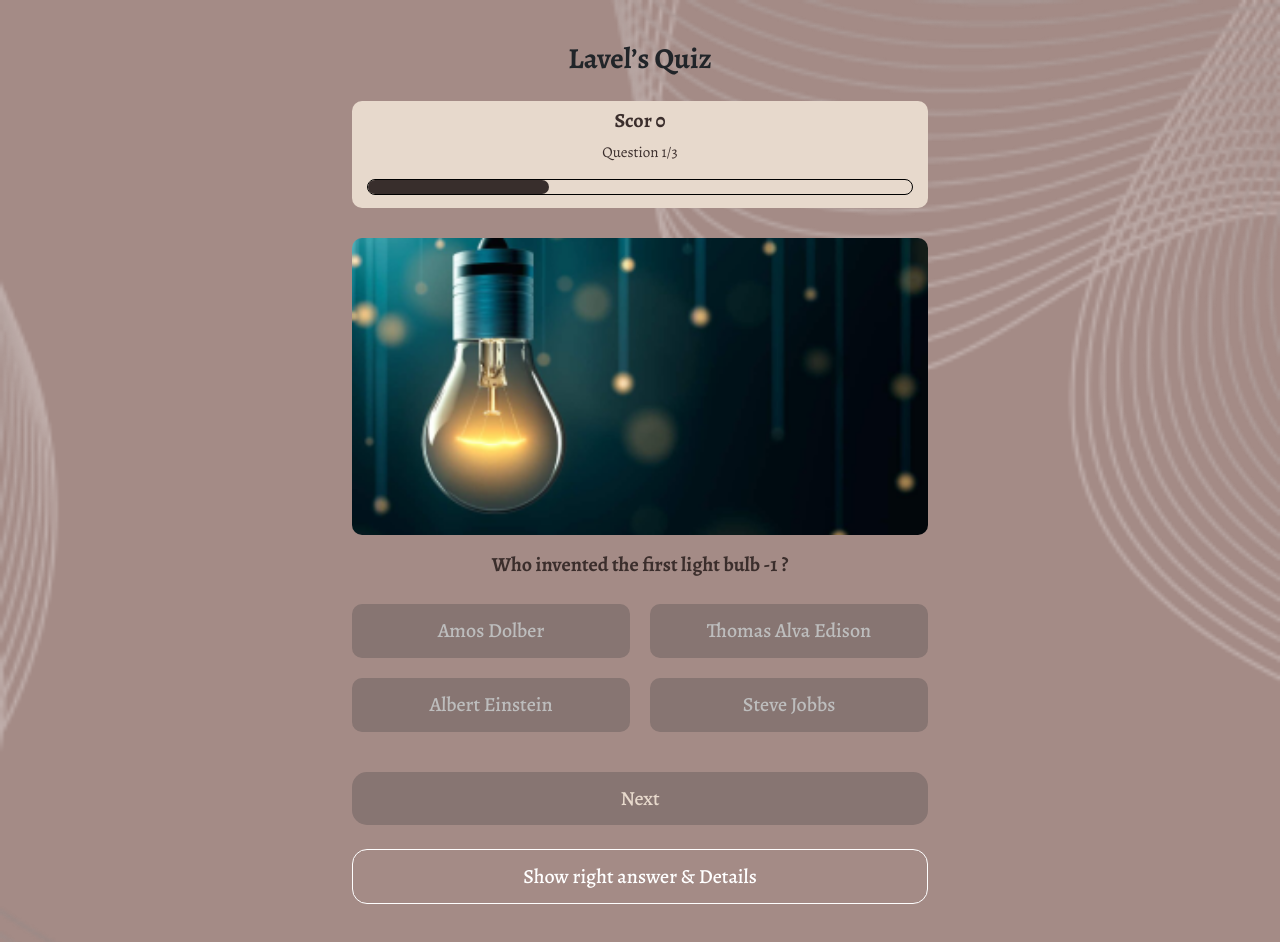
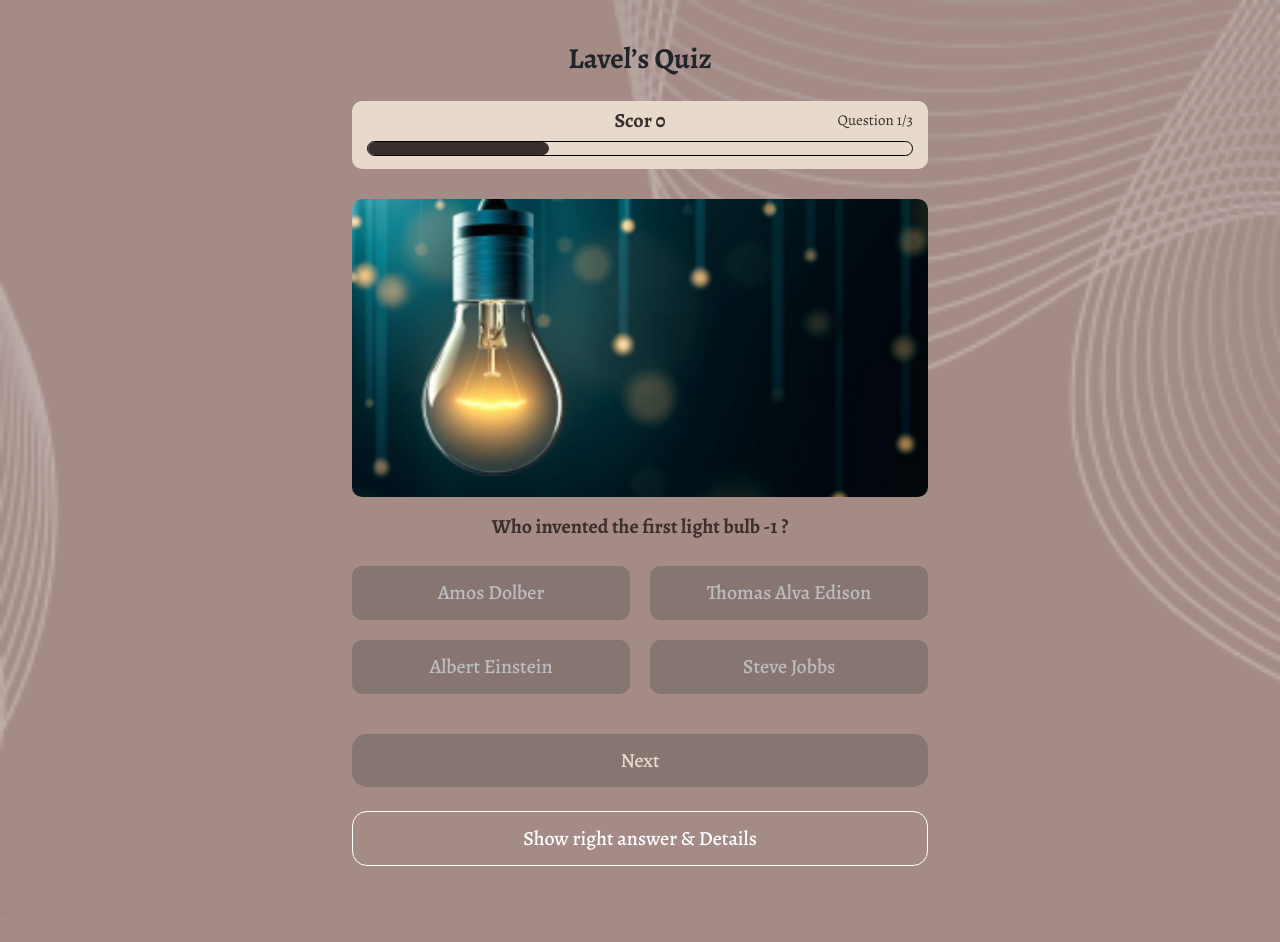
Before and after one commit to programmeranamul/react-quiz-app, a React (Create React App) app: page /quiz in a window 1280 px wide. Shown: the top 942 px of the page. After the commit the page ends 914 px from the top, so only its background shows below. Built offline with nearby package versions, Linux system fonts and the light colour scheme.

Commit message:
second revision complete

```diff
--- a/src/components/Quiz/QuizPageHeader.jsx
+++ b/src/components/Quiz/QuizPageHeader.jsx
@@ -8,9 +8,9 @@ function QuizPageHeader({ score, quesIndex, totalQus }) {
     <div className="container">
       <h1 className="title-1 text-center mb-3 mb-sm-4">Lavel’s Quiz</h1>
       <div className="scoar-board bg-2">
-        <div className="">
+        <div className="position-relative">
         <h3 className="title-3 color-2 text-center">Scor {score}</h3>
-        <p className="fs-15 color-2 text-center">
+        <p className="fs-15 color-2 text-center qut">
           Question {quesIndex + 1}/{totalQus}
         </p>
         </div>
--- a/src/styles/index.css
+++ b/src/styles/index.css
@@ -68,7 +68,6 @@ body {
 }
 .page-wrapper {
   padding-top: 42px;
-
 }
 .container {
   max-width: 600px !important;
@@ -134,11 +133,14 @@ body {
 .fw-500 {
   font-weight: 500 !important;
 }
-
+.qut {
+  position: absolute;
+  right: 0;
+  top: 0;
+}
 
 @media (max-width: 575.98px) {
   .page-wrapper {
     padding-top: 20px;
-
   }
- }
+}
```
